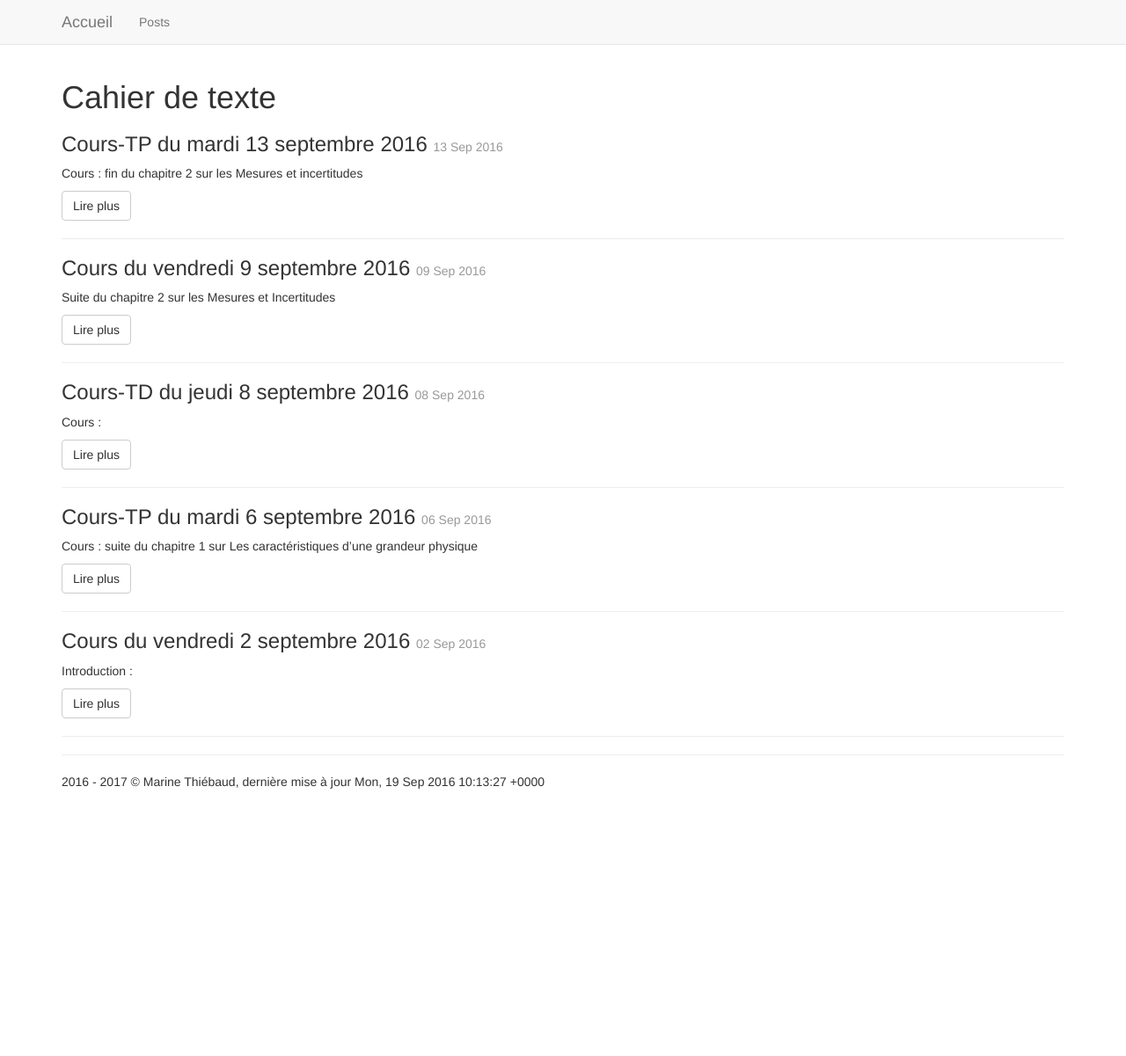
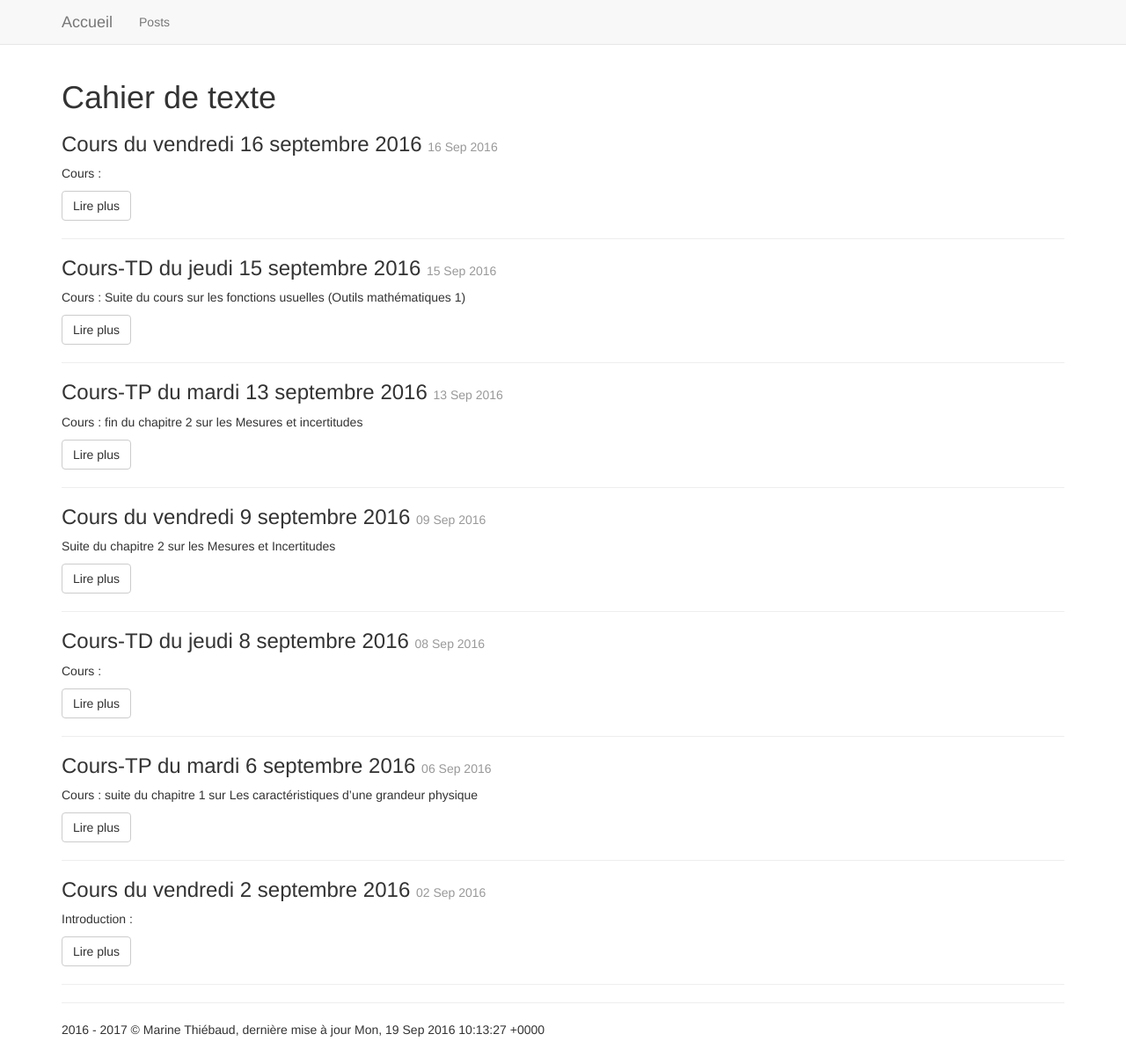
Before and after one commit to Marineflower/SitePCSI_Turgot, a Jekyll site: the page built from categories/cahier_de_texte.html, in a window 1280 px wide. Shown: the whole page at 88% size. Built offline with Jekyll 4.4.1, drawn with Linux system fonts in a browser that asks for light colours; nearby versions of some CDN libraries; before the commit the page ends 919 px from its top, so only the background shows below that.

Commit message:
Séances du jeudi 15 et du vendredi 16 septembre 2016

```diff
--- /dev/null
+++ b/_posts/2016-09-15-courstd.md
@@ -0,0 +1,15 @@
+---
+published: true
+layout: post
+title: "Cours-TD du jeudi 15 septembre 2016"
+category: cahier_de_texte
+---
+Cours : Suite du cours sur les fonctions usuelles (Outils mathématiques 1)
+
+  - fonction périodique
+
+  - fonctions usuelles : fonction affine, fonction exponentielle, fonction logarithme néperien, fonction logarithme décimal, fonction puissance
+
+  - échelle logarithmique.
+
+TD : exercice 2 du TD 2.
--- /dev/null
+++ b/_posts/2016-09-16-cours.md
@@ -0,0 +1,29 @@
+---
+published: true
+layout: post
+title: "Cours du vendredi 16 septembre 2016"
+category: cahier_de_texte
+---
+Cours :
+
+- Fin du cours sur les fonctions usuelles
+
+   - fonctions hyperboliques,
+
+   - trigonométrie : angle orienté et cercle trigonométrique.
+
+- Début du cours sur la propagation d'un signal
+
+  - motivation et plan du chapitre, récapitulatif des acquis
+
+  - exemples : liste des principaux types d'ondes, ordre de grandeur des fréquences.
+
+  - modélisation du signal : le signal sinusoïdal.
+
+A faire :
+
+- pour mardi 20 septembre, ramener sa feuille du TP 2, préparer le TP 3.
+
+- pour jeudi 22 septembre, préparer les exercices 5 du TD 2, 8 du TD 3 (le préparer après le cours du mardi 20).
+
+- pour vendredi 23 septembre, DM 1 à rendre.
```
Also changed, not shown: _posts/2016-09-19-colle.md (+2 -2 lines).
